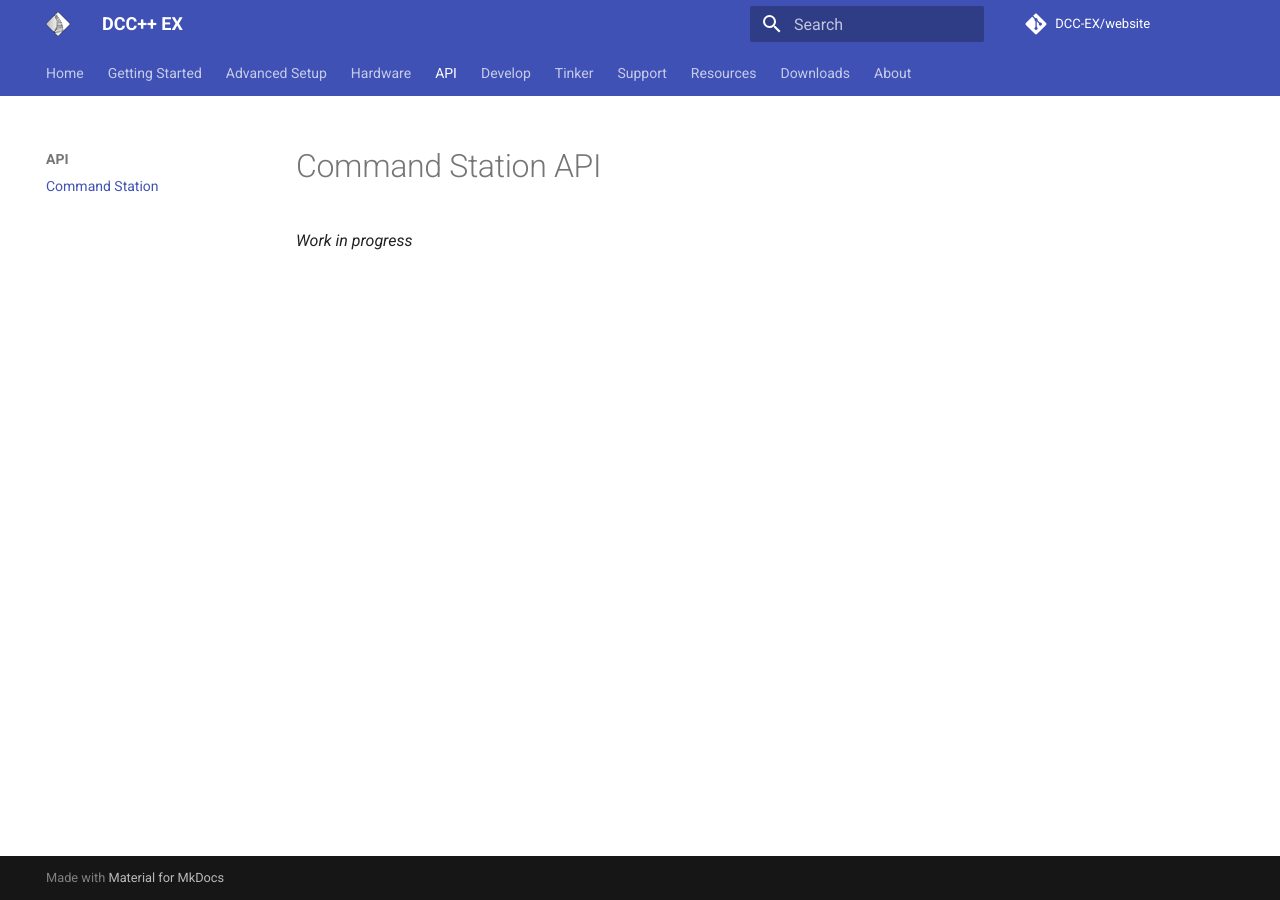
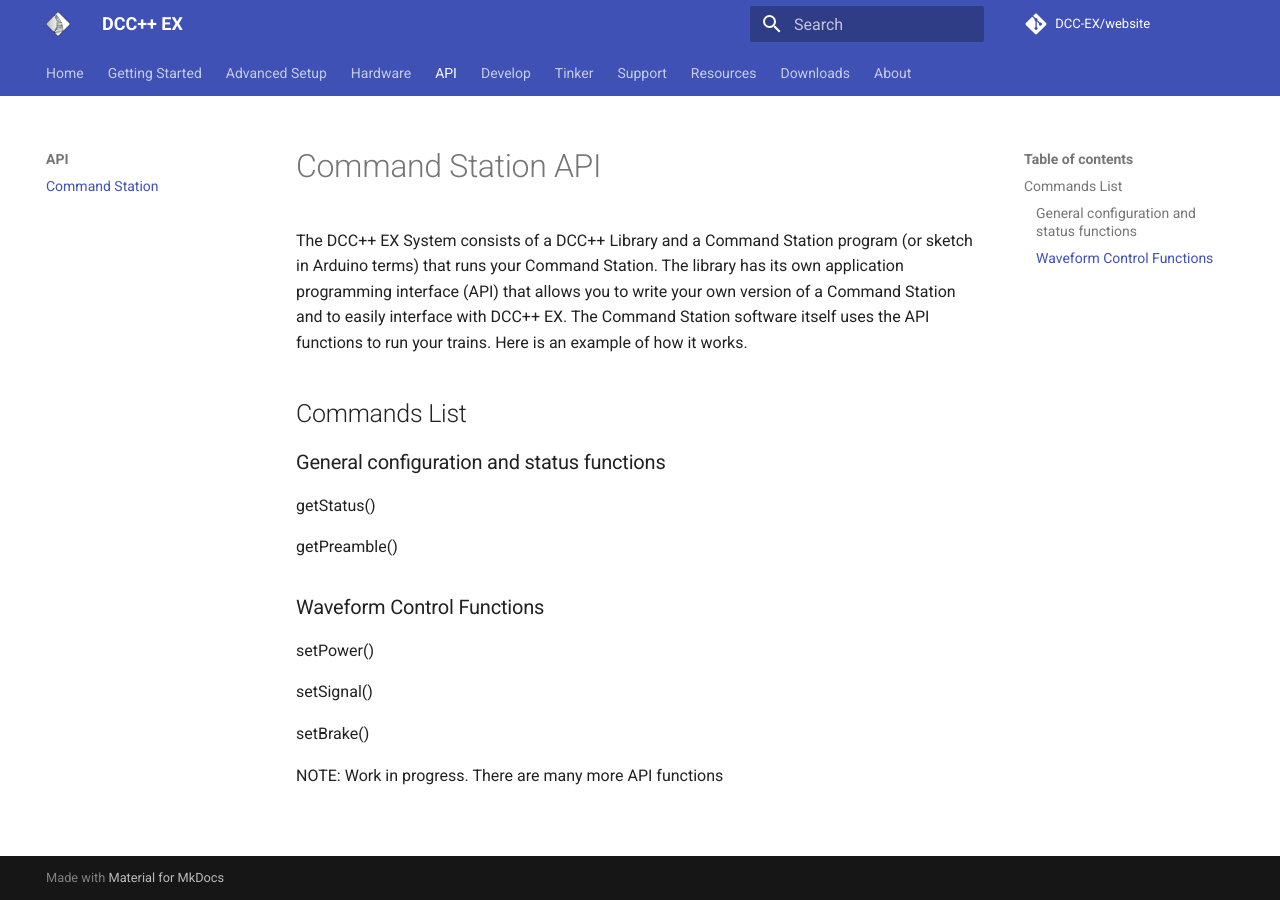
Before and after one commit to DCC-EX/website, an MkDocs documentation site: the page built from docs/api/command-station-api.md, in a window 1280 px wide. Built offline with MkDocs 1.6.1 and Material for MkDocs 9.7.7, drawn with Linux system fonts in a browser that asks for light colours; comment, search, counter and statistics services are not loaded.

```diff
--- a/docs/api/command-station-api.md
+++ b/docs/api/command-station-api.md
@@ -1,3 +1,21 @@
 # Command Station API
 
-*Work in progress*
+The DCC++ EX System consists of a DCC++ Library and a Command Station program (or sketch in Arduino terms) that runs your Command Station. The library has its own application programming interface (API) that allows you to write your own version of a Command Station and to easily interface with DCC++ EX. The Command Station software itself uses the API functions to run your trains. Here is an example of how it works.
+
+## Commands List
+
+### General configuration and status functions
+
+getStatus()
+
+getPreamble()
+
+### Waveform Control Functions
+
+setPower()
+
+setSignal()
+
+setBrake()
+
+NOTE: Work in progress. There are many more API functions
--- a/mkdocs.yml
+++ b/mkdocs.yml
@@ -16,7 +16,7 @@ nav:
   - Home: 'index.md'
   - Getting Started:
     - Choose your Path: 'start/levels.md'
-    - Starter Kit: 'start/starter-kit.md'
+    - Starter Kit: 'start/diy-starter-kit.md'
     - Hardware & Assembly: 'start/assembly.md'
     - Installer Setup: 'start/installer-setup.md'
     - Basic Setup: 'start/basic-setup.md'
```
Also changed, not shown: docs/index.md (+2 -2 lines), docs/start/levels.md (+1 -1 lines), docs/images/propeller_beanie.png.
